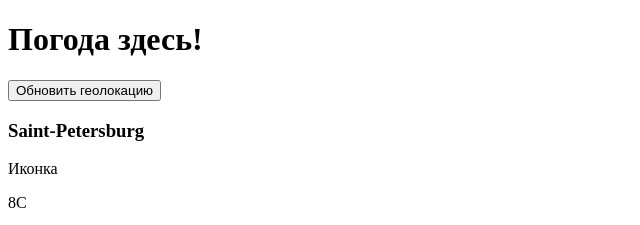
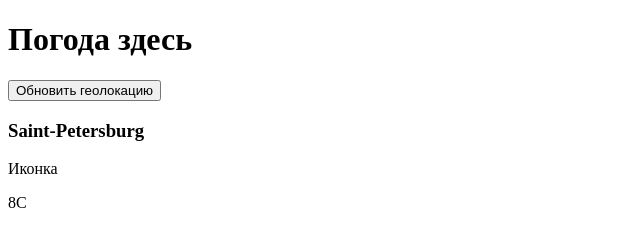
Before and after one commit to JelliedFish/Weather, a plain HTML site: page index.html in a window 1280 px wide. Shown: the top 225 px of the page, 0-640 px from the left. Drawn offline with Linux system fonts and the light colour scheme.

```diff
--- a/index.html
+++ b/index.html
@@ -6,7 +6,7 @@
 </head>
 <body>
     <header>
-        <h1>Погода здесь!</h1>
+        <h1>Погода здесь</h1>
         <button>Обновить геолокацию</button>
     </header>
 
```
